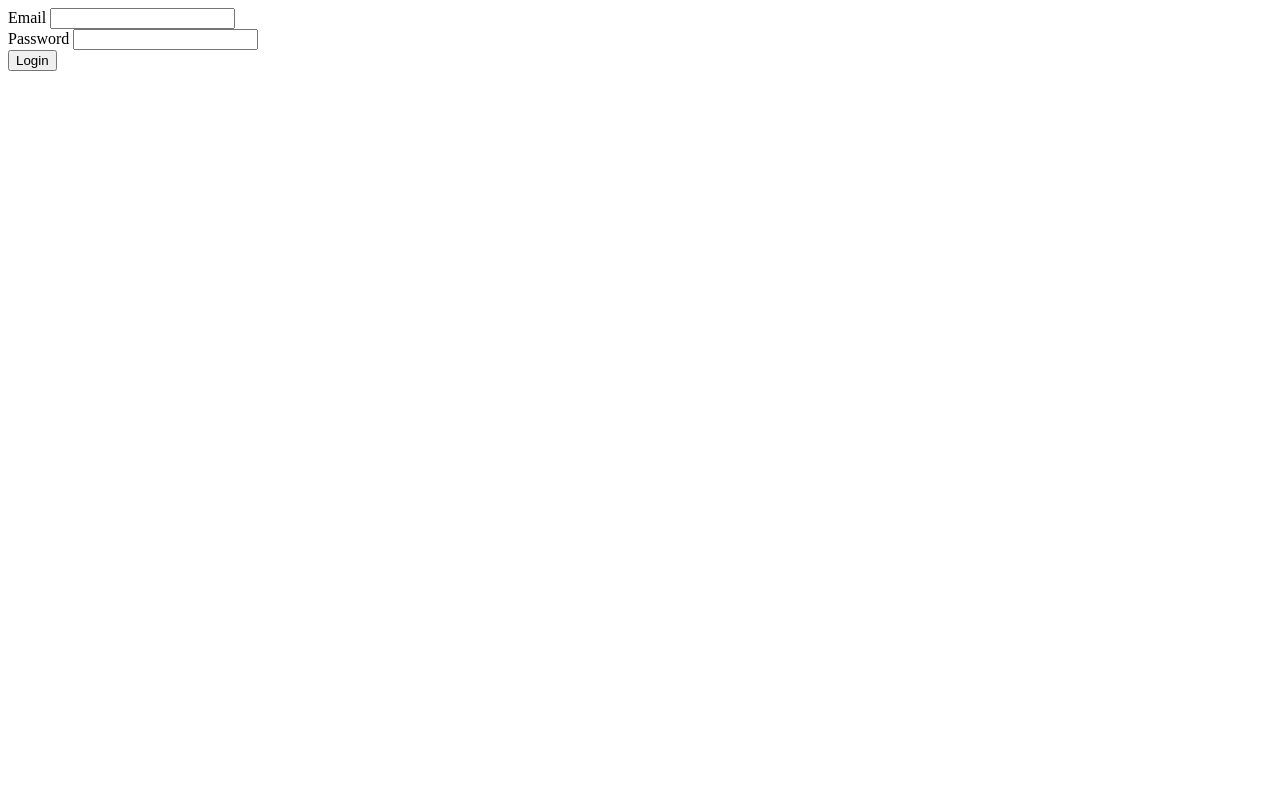
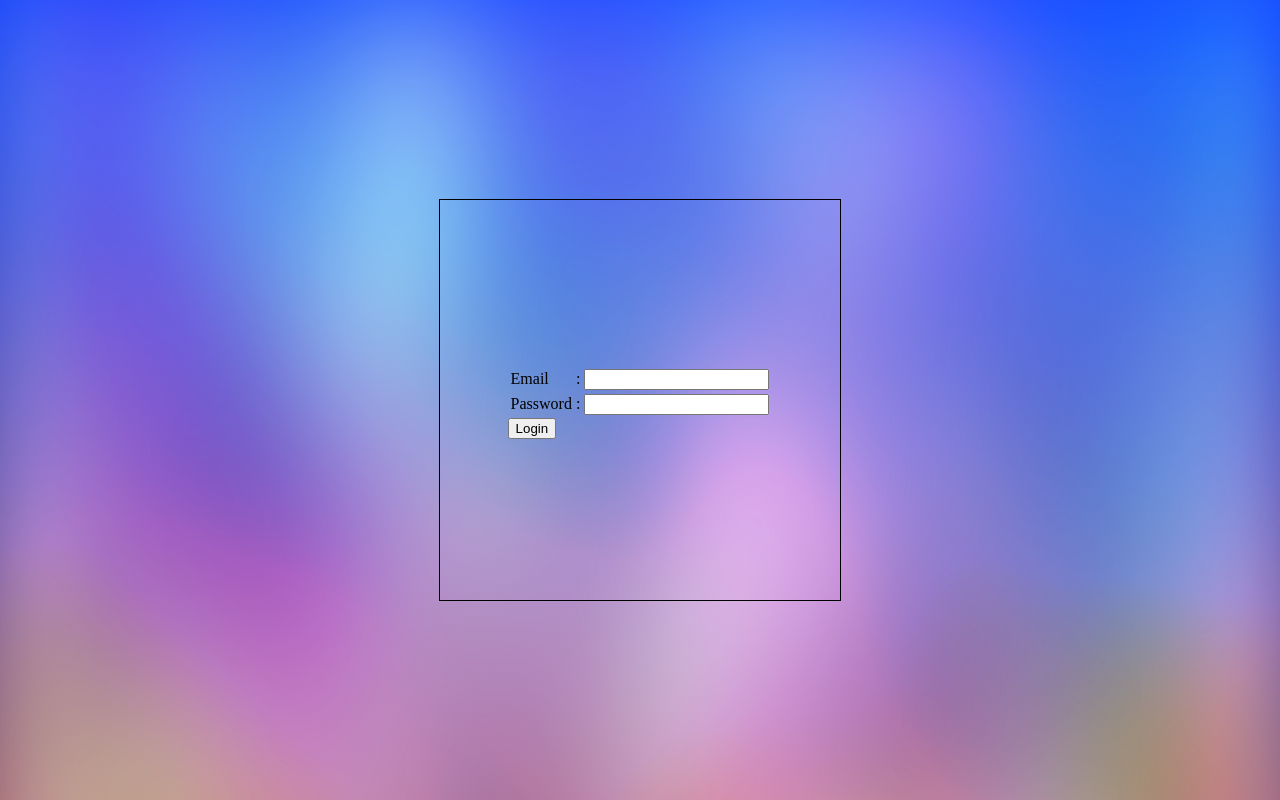
Before and after one commit to hamdanir/Naya-Coursus, a plain HTML site: page 07-03/index.html in a window 1280 px wide. Drawn offline with Linux system fonts and the light colour scheme.

Commit message:
update index.html, style.css, bg.svg, event.js

```diff
--- a/07-03/event.js
+++ b/07-03/event.js
@@ -1,22 +1,26 @@
 let email = '';
 let password = '';
 const div1 = document.querySelector('.div1')
+const pesan = document.querySelector('#pesan');
+const formLogin = document.querySelector('#form-login');
+const box = document.querySelector('.box');
 
 const berhasil = () => {
+    box.style = 'border:none;';
     formLogin.style = 'display:none';
-    const h1 = document.createElement('h1');
-    div1.appendChild(h1);
-    h1.innerHTML = 'SELAMAT DATANG';
+    const img = document.createElement('img');
+    div1.appendChild(img);
+    img.src = 'https://lzd-img-global.slatic.net/g/p/298a51d1094d8ae389eef0621d869246.png_720x720q80.png_.webp';
 };
 
 const gagal = () => {
     const p = document.createElement('p');
-    div1.appendChild(p);
+    pesan.appendChild(p);
     p.innerHTML = 'email atau password salah';
     p.style = 'color:red;'
 };
 
-const formLogin = document.querySelector('#form-login');
+
 formLogin.addEventListener('submit', evt => {
     evt.preventDefault();
 
--- a/07-03/index.html
+++ b/07-03/index.html
@@ -5,22 +5,38 @@
     <meta http-equiv="X-UA-Compatible" content="IE=edge" />
     <meta name="viewport" content="width=device-width, initial-scale=1.0" />
     <title>07-03</title>
+    <link rel="stylesheet" href="style.css" />
   </head>
+
   <body>
+    <div class="container">
+      <div class="box">
         <div class="div1"></div>
         <div>
           <form id="form-login">
+            <table>
               <div>
-          <label for="">Email</label>
-          <input type="text" id="email" />
+                <tr>
+                  <td colspan="3" id="pesan"></td>
+                </tr>
+                <tr>
+                  <td class="label"><label for="">Email</label></td>
+                  <td>:</td>
+                  <td><input type="text" id="email" /></td>
+                </tr>
               </div>
               <div>
-          <label for="">Password</label>
-          <input type="password" id="password" />
+                <tr>
+                  <td class="label"><label for="">Password</label></td>
+                  <td>:</td>
+                  <td><input type="password" id="password" /></td>
+                </tr>
               </div>
-
+            </table>
             <button>Login</button>
           </form>
+        </div>
+      </div>
     </div>
 
     <script src="event.js"></script>
--- /dev/null
+++ b/07-03/style.css
@@ -0,0 +1,25 @@
+body {
+  display: flex;
+  justify-content: center;
+  padding: 0;
+  margin: 0;
+  background: url(bg.svg);
+  background-size: cover;
+}
+
+.container {
+  display: flex;
+  justify-content: center;
+  align-items: center;
+  width: 100%;
+  height: 100vh;
+}
+
+.box {
+  display: flex;
+  justify-content: center;
+  align-items: center;
+  border: 1px solid;
+  height: 50vh;
+  width: 50vh;
+}
```
Also changed, not shown: 07-03/bg.svg (added). Lines whose indentation alone changed are shown as unchanged.
